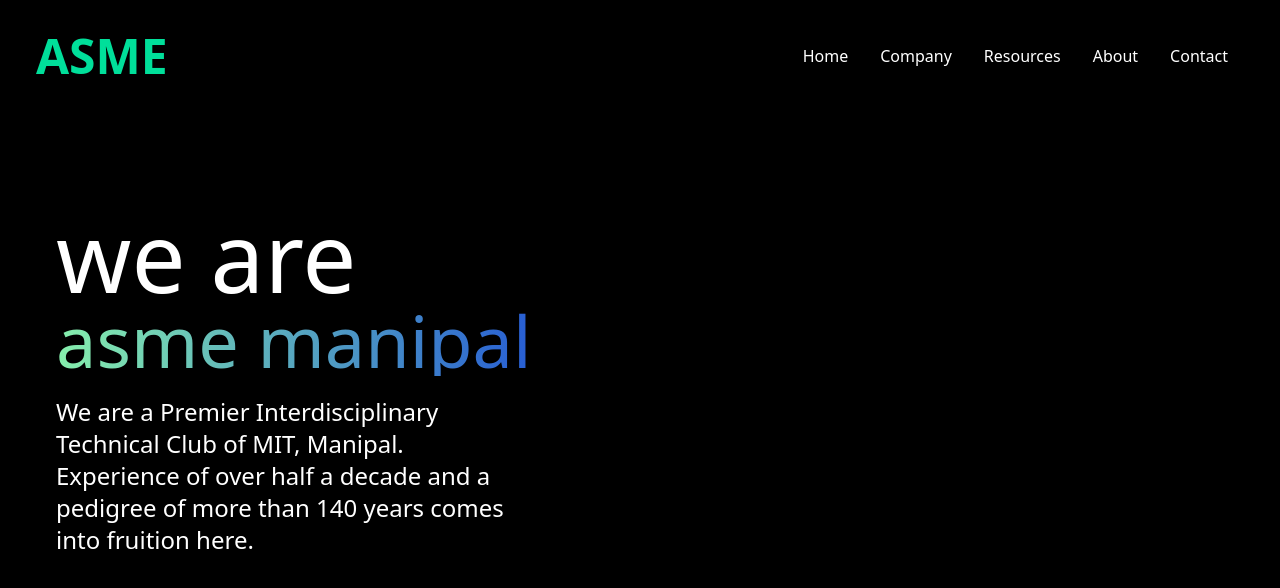
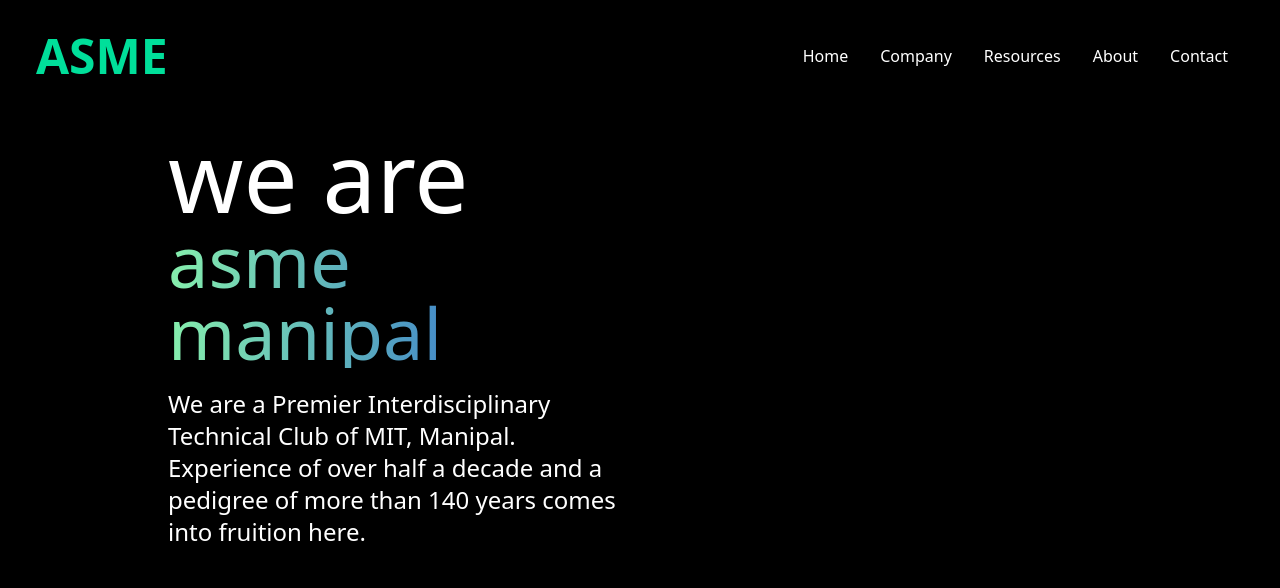
Before and after one commit to harry10-git/asme-web, a React (Create React App) app: page / in a window 1280 px wide. Shown: the top 588 px of the page. Built offline with nearby package versions, Linux system fonts and the light colour scheme.

Commit message:
before adding aos

```diff
--- a/src/components/Intro.js
+++ b/src/components/Intro.js
@@ -4,15 +4,15 @@ import "@lottiefiles/lottie-player";
 const Intro = () => {
   return (
 
-    <div className="flex justify-center px-10">
-    <div className="flex flex-col w-full mx-auto p-4 max-w-[1240px] mt-20">
-      <h1 className="font-medium font-sans text-8xl text-white">we are</h1>
+    <div className="flex justify-between items-center px-10">
+    <div className="flex flex-col w-full mx-auto p-4 max-w-[1240px] ml-16 px-16">
+      <h1 className="flex flex-row font-medium font-sans text-8xl text-white">we are</h1>
 
       <h2 className="text-7xl ont-extrabold text-transparent bg-clip-text bg-gradient-to-r from-green-300 to-blue-700">
         asme manipal
       </h2>
 
-      <p className="mt-5 text-white w-[450px] font-sans text-2xl">
+      <p className="mt-5 text-white w-[450px] font-sans text-2xl font-light">
         We are a Premier Interdisciplinary Technical Club of MIT, Manipal.
         Experience of over half a decade and a pedigree of more than 140 years
         comes into fruition here.
@@ -21,7 +21,7 @@ const Intro = () => {
 
     </div>
 
-    <div className="flex flex-col">
+    <div className="flex flex-col mr-16 mt-8 mx-auto">
         <lottie-player
           autoplay
           loop
```
